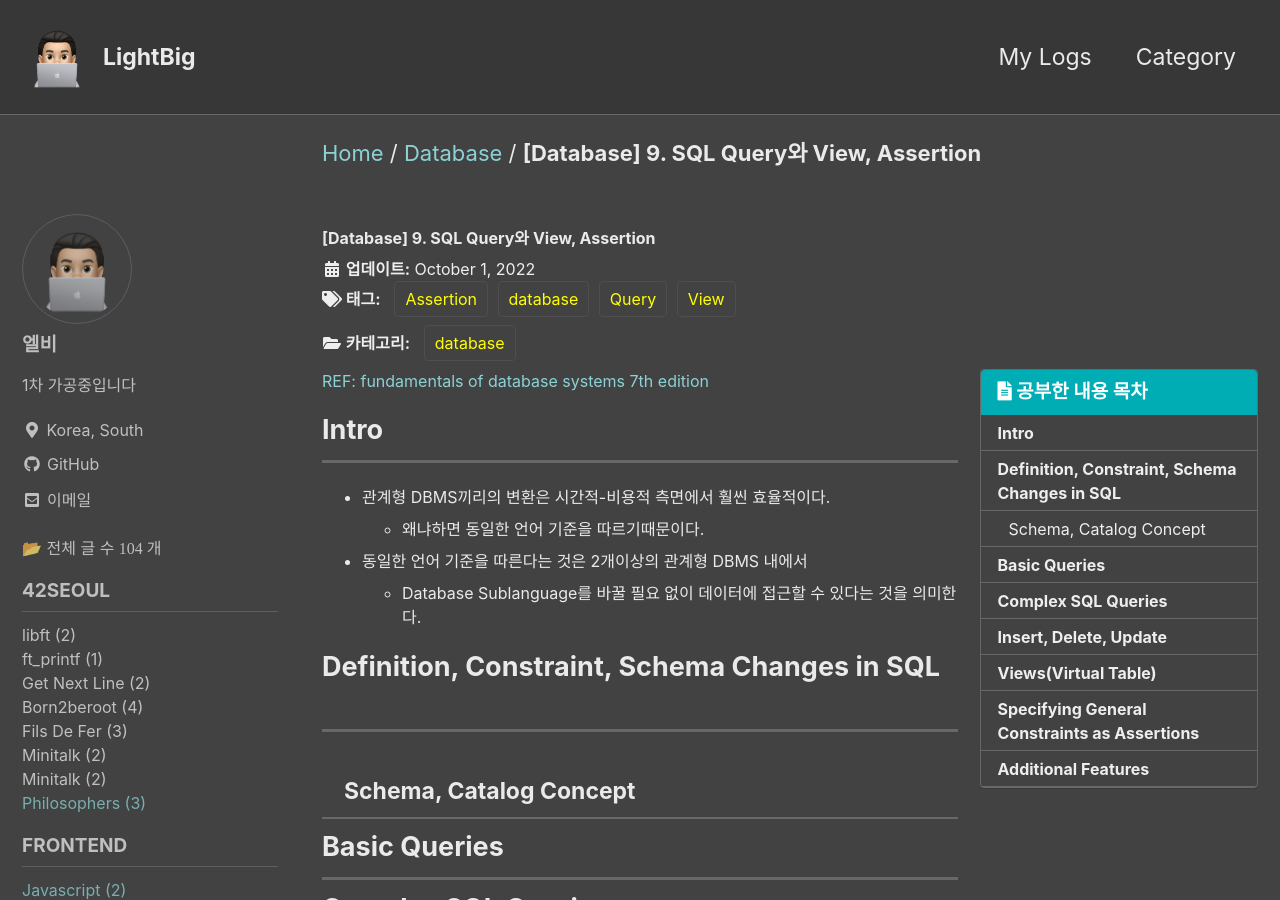
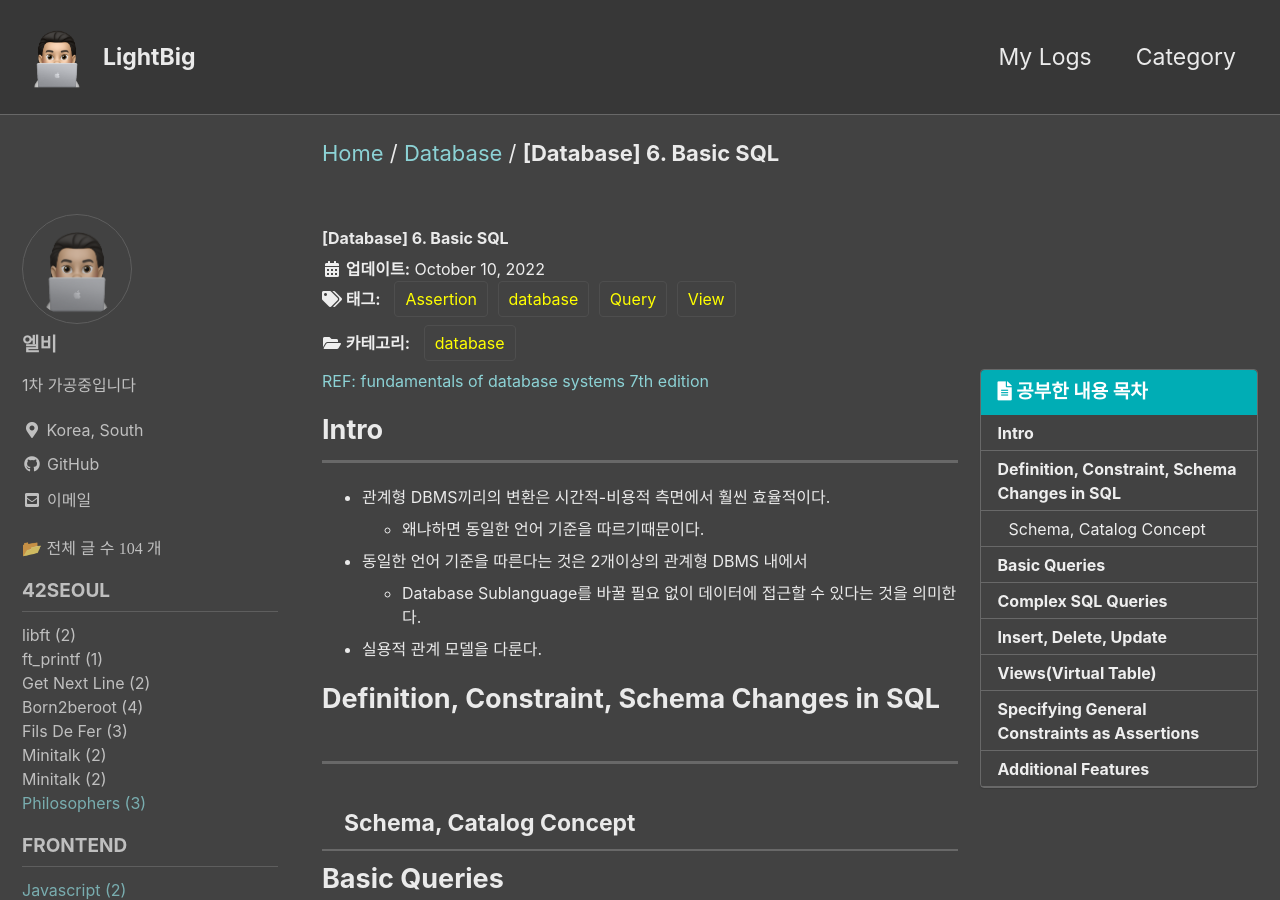
Before and after one commit to koreanddinghwan/koreanddinghwan.github.io, a Jekyll site: the page built from _posts/db/database/2022-10-01-7.md, in a window 1280 px wide and 900 px high. Built offline with Jekyll 4.4.1, drawn with Linux system fonts in a browser that asks for light colours; cached includes are drawn as plain includes; some web fonts are replaced; comment, search, counter and statistics services are not loaded.

Commit message:
FEAT:POST

```diff
--- a/_posts/db/database/2022-10-01-7.md
+++ b/_posts/db/database/2022-10-01-7.md
@@ -1,5 +1,5 @@
 ---
-title: "[Database] 9. SQL Query와 View, Assertion"
+title: "[Database] 6. Basic SQL"
 excerpt: "데이터베이스"
 
 categories:
@@ -14,7 +14,7 @@ toc: true
 toc_sticky: true
 
 date: 2022-10-01
-last_modified_at: 2022-10-01
+last_modified_at: 2022-10-10
 ---
 
 [REF: fundamentals of database systems 7th edition](https://auhd.edu.ye/upfiles/elibrary/Azal2020-01-22-12-28-11-76901.pdf)
@@ -26,8 +26,10 @@ last_modified_at: 2022-10-01
 - 동일한 언어 기준을 따른다는 것은 2개이상의 관계형 DBMS 내에서
 	- Database Sublanguage를 바꿀 필요 없이 데이터에 접근할 수 있다는 것을 의미한다.
 
+- 실용적 관계 모델을 다룬다.
 
 # Definition, Constraint, Schema Changes in SQL
+
 
 ## Schema, Catalog Concept
 
```
Also changed, not shown: _posts/db/database/2022-09-26-5.md (+1 -1 lines).
